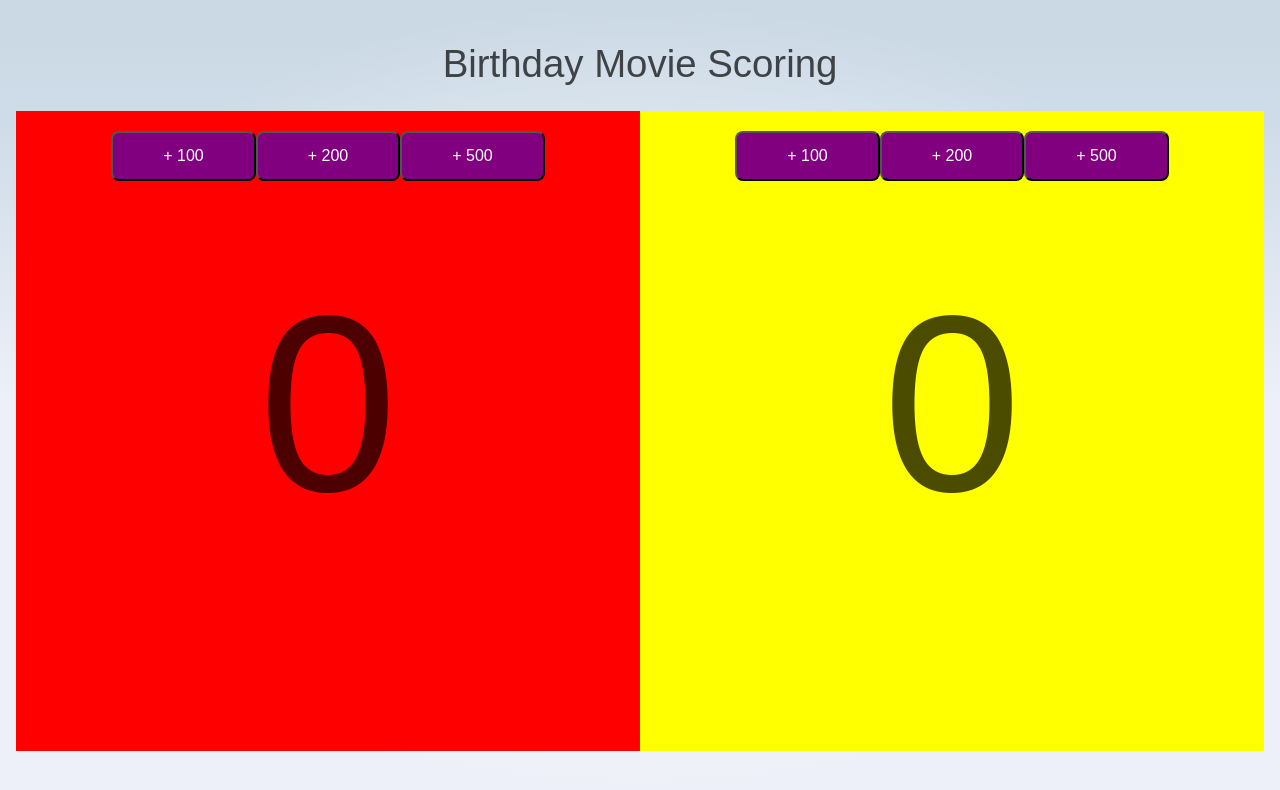
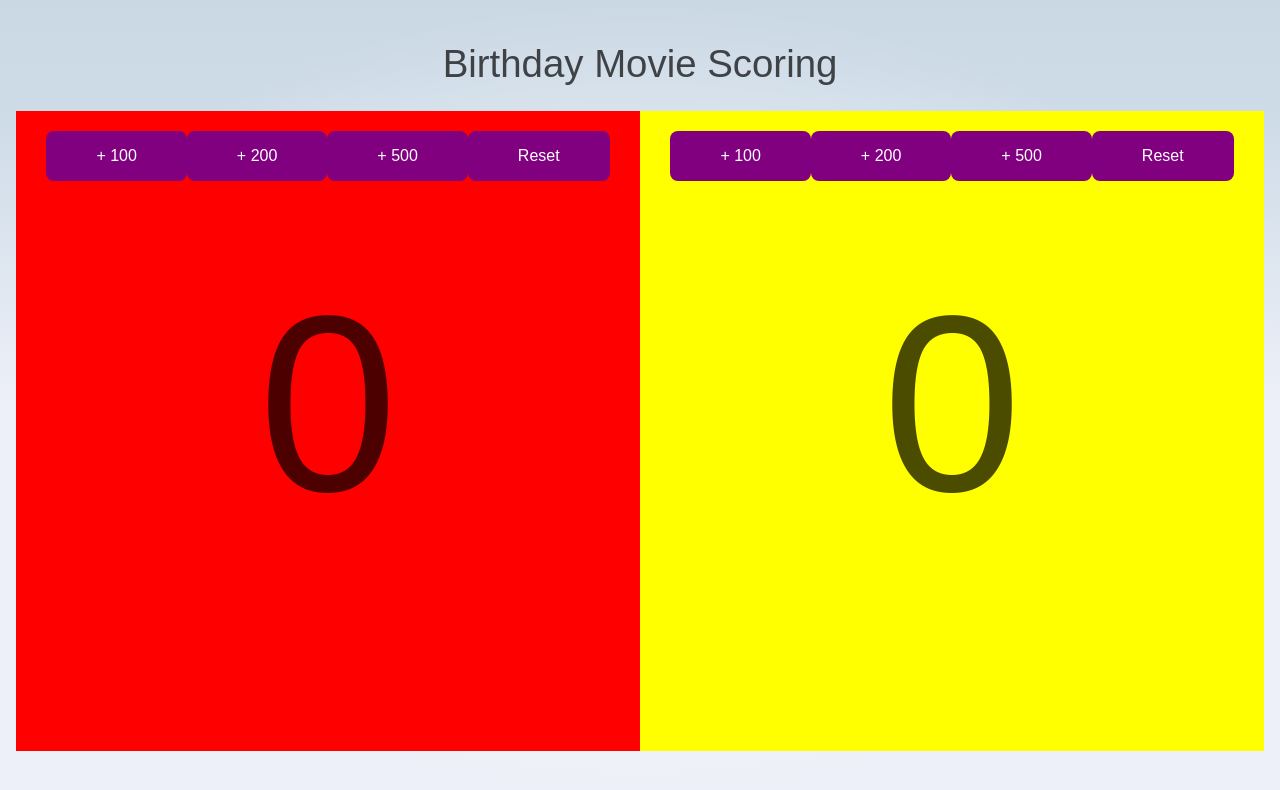
Before and after one commit to MyNameIsKilian/svelte-counter, a SvelteKit app: page / in a window 1280 px wide. Shown: the top 790 px of the page. Built offline with nearby package versions, Linux system fonts and the light colour scheme.

Commit message:
Update +page.svelte

```diff
--- a/src/routes/+page.svelte
+++ b/src/routes/+page.svelte
@@ -12,6 +12,10 @@
 
 	function addPointsToYellow(points) {
 		scoreTeamYellow += points;
+	}
+
+	function reset(color) {
+		color == "red" ? scoreTeamRed = 0 : scoreTeamYellow = 0;
 	}
 </script>
 
@@ -33,6 +37,9 @@
 			<button onclick={() => addPointsToRed(500)}>
 				+ 500
 			</button>
+			<button onclick={() => reset("red")}>
+				Reset
+			</button>
 		</div>
 		<span>{scoreTeamRed}</span>
 	</div>
@@ -46,6 +53,9 @@
 			</button>
 			<button onclick={() => addPointsToYellow(500)}>
 				+ 500
+			</button>
+			<button onclick={() => reset("yellow")}>
+				Reset
 			</button>
 		</div>
 		<span>{scoreTeamYellow}</span>
@@ -62,7 +72,7 @@
 		color: white;
 		padding: 0px 50px;
 		border-radius: 8px;
-		border: none
+		border: none;
 		magin: 10px 30px;
 	}
 
```
